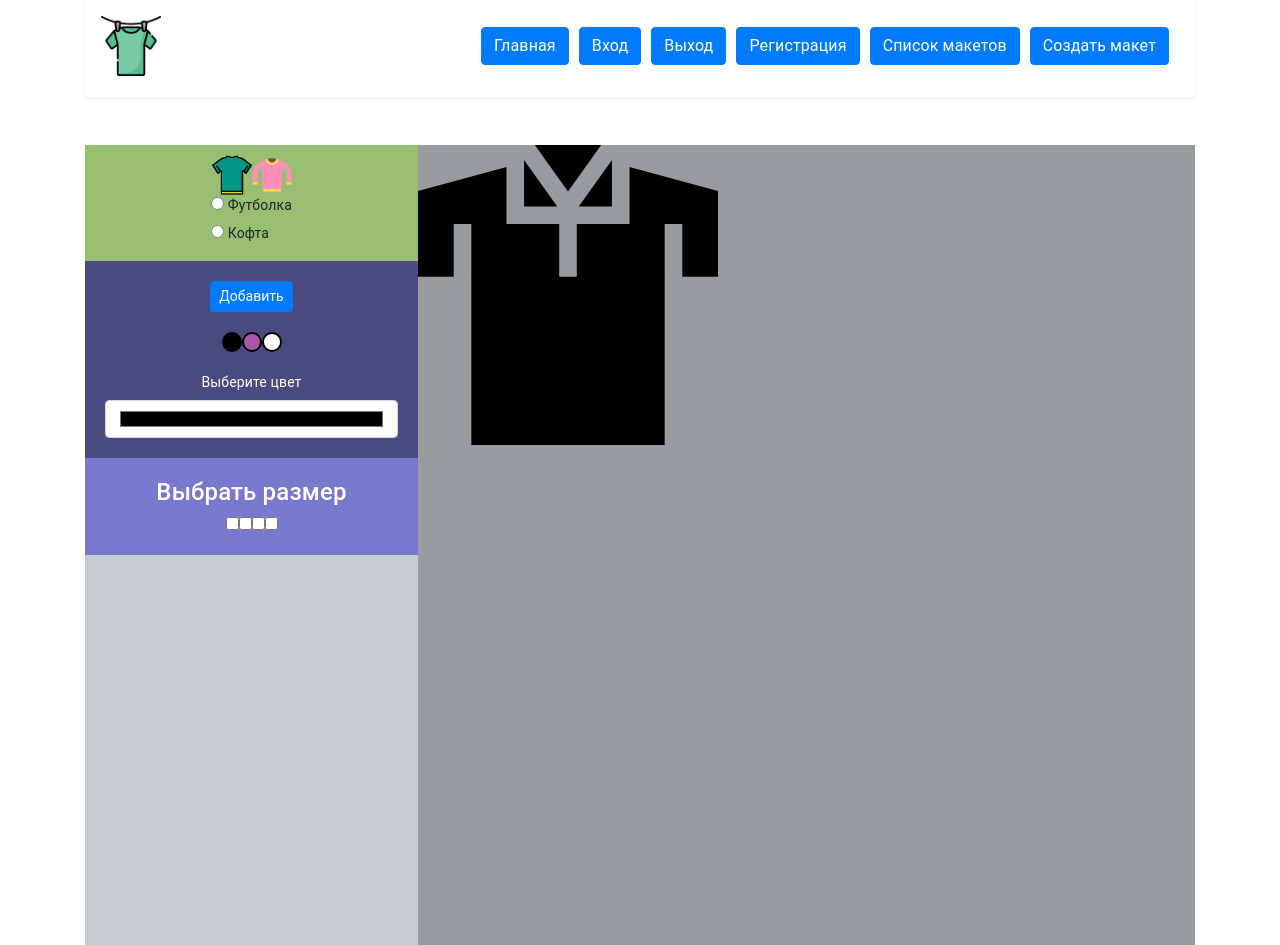
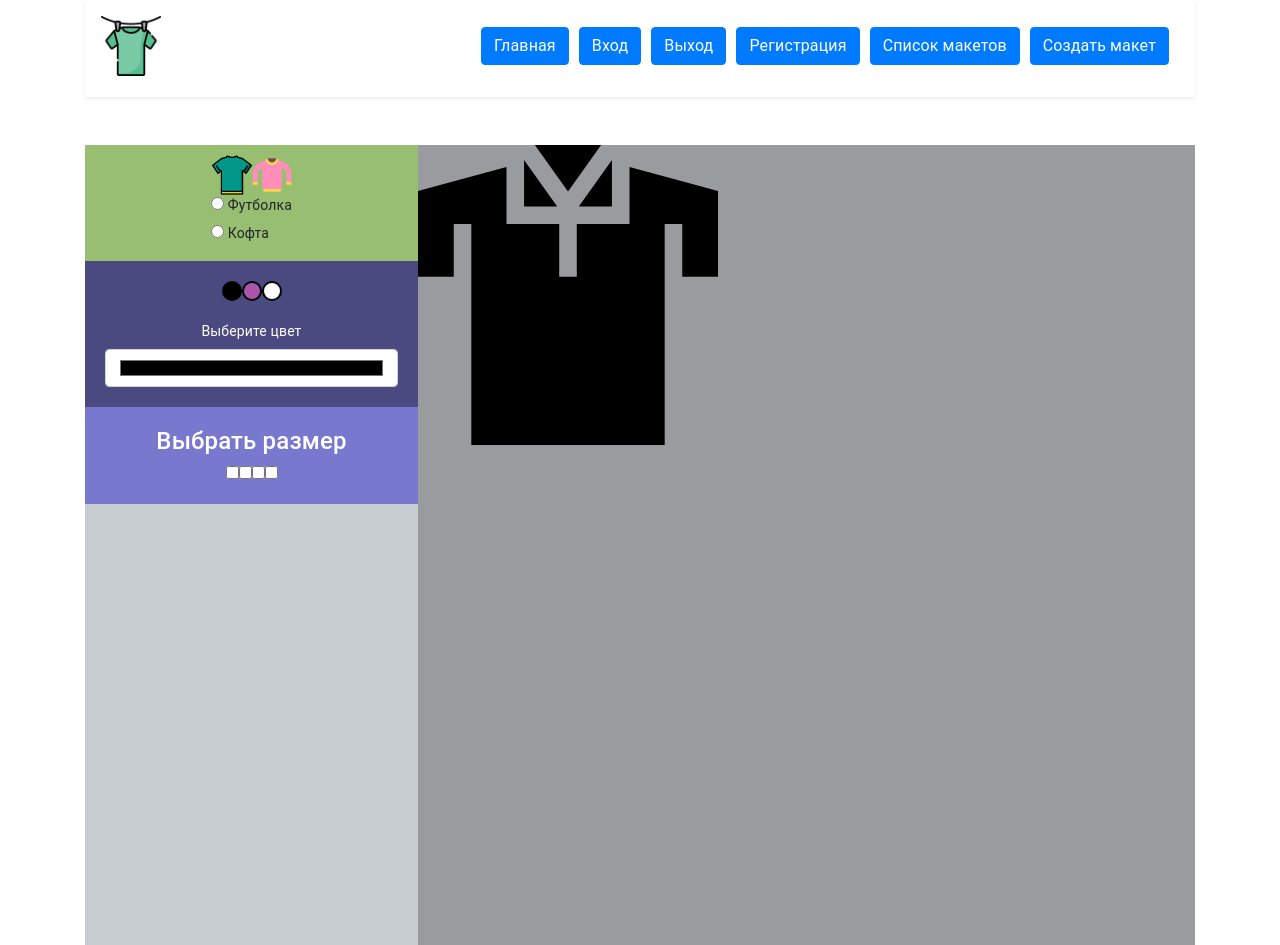
Before and after one commit to PIPSKVIK/my-print, a Vue app: page /layout-constructor in a window 1280 px wide. Built offline with nearby package versions, Linux system fonts and the light colour scheme.

Commit message:
Реализация компонента с выбором цвета. Кнопка добавить исчезает когда выбранный цвет уже есть в массиве, а когда мы выбираем новый цвет, кнопка появляется

```diff
--- a/src/components/baseUi/BaseInput.vue
+++ b/src/components/baseUi/BaseInput.vue
@@ -10,6 +10,7 @@
       :id="name"
       class="form-control"
       @input="$emit('input', $event.target.value)"
+      @blur="$emit('blur', $event.target.value)"
     >
     <a href="#" v-if="type == 'password'" @click.prevent="passwordRevealed = !passwordRevealed">
       {{ passwordRevealed ? 'Скрыть' : 'Показать' }} пароль
--- a/src/components/constructorLeftSide/TypeColors.vue
+++ b/src/components/constructorLeftSide/TypeColors.vue
@@ -17,6 +17,7 @@
       type="color"
       v-model="changeColor"
       label="Выберите цвет"
+      @input="changeColorListener"
     />
   </div>
 </template>
@@ -58,6 +59,9 @@ export default {
   methods: {
     saveCurrentColor () {
       this.$emit('saveCurrentColor')
+    },
+    changeColorListener () {
+      this.$emit('changeColorListener')
     }
   }
 }
--- a/src/views/layoutPage/LayoutConstructor.vue
+++ b/src/views/layoutPage/LayoutConstructor.vue
@@ -1,7 +1,7 @@
 <template>
   <div class="layout-constructor">
     <section class="constructor-left">
-      <!-- <компонент выбора типа одежды -->
+      <!-- <<< компонент выбора типа одежды -->
       <div class="subjects">
         <div>
           <img class="subject-img subject__tshirt" src="@/assets/image/constructor/tshirt-icon.png" alt="tshirt" width="40" height="40">
@@ -23,22 +23,25 @@
           <span> {{ subjectsType }} </span>
         </div>
       </div>
-      <!-- компонент выбора типа одежды> -->
 
-      <!-- <компонент выбор цыетов -->
+      <!-- <<< компонент выбор цыетов -->
       <div>
         <TypeColors
           v-model="typeColor"
           :currentColors="currentColors"
           @saveCurrentColor="saveCurrentColor"
+          @changeColorListener="changeColorListener"
           :hideAddColorButton="hideAddColorButton"
         />
       </div>
-      <!-- <компонент выбор цыетов> -->
+
+      <!-- <<< компонент выбора размера -->
       <TypeSizes
         class="constructor-left__sizes"
       />
     </section>
+
+    <!-- Правая сторона экрана конструктора -->
     <section class="constructor-right">
       <svg :style="{ 'fill': typeColor }" fill="#ffffff" id="tshirt" enable-background="new 0 0 512 512" height="300" width="300" viewBox="0 0 512 512" xmlns="http://www.w3.org/2000/svg"><g><path d="m361 37.591v97.409h-90v90h-30v-90h-90v-97.409l-151 40.934v146.475h61v-90h30v377h330v-377h30v90h61v-146.475z"/><path d="m331 105v-79.193l-56.566 79.193z"/><path d="m181 25.807v79.193h56.566z"/><path d="m312.566 0h-113.132l56.566 79.193z"/></g></svg>
     </section>
@@ -61,7 +64,7 @@ export default {
       typeColor: '#000000',
       subjectsType: '',
       currentColors: ['#000000', '#aa55aa', '#ffffff'],
-      hideAddColorButton: true
+      hideAddColorButton: false
     }
   },
   methods: {
@@ -70,6 +73,13 @@ export default {
         this.currentColors.push(this.typeColor)
       } else {
         console.log('Такой цвет уже есть')
+        this.hideAddColorButton = false
+      }
+    },
+    changeColorListener () {
+      if (!this.currentColors.includes(this.typeColor)) {
+        this.hideAddColorButton = true
+      } else {
         this.hideAddColorButton = false
       }
     }
```
